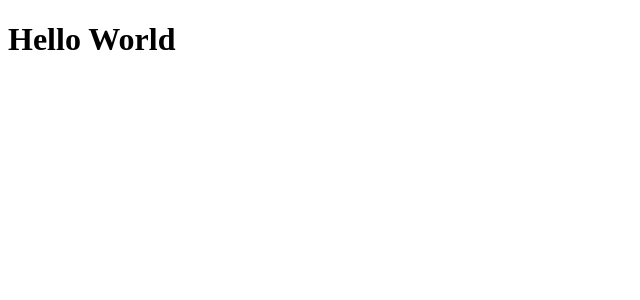
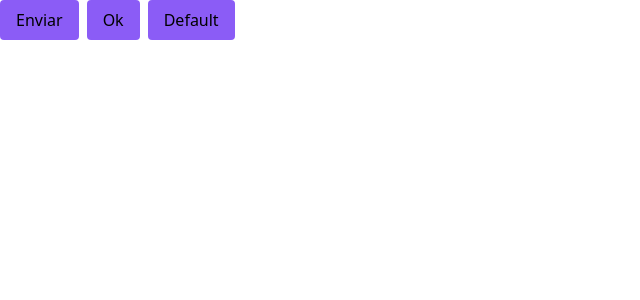
Before and after one commit to mauriciocr22/widgetnlw, a React (Vite) app: page / in a window 1280 px wide. Shown: the top 300 px of the page, without its empty margins (0-640 px from the left). Built offline with nearby package versions, Linux system fonts and the light colour scheme.

Commit message:
feat: installing and first using tailwindcss

```diff
--- a/package.json
+++ b/package.json
@@ -15,6 +15,9 @@
     "@types/react": "^18.0.0",
     "@types/react-dom": "^18.0.0",
     "@vitejs/plugin-react": "^1.3.0",
+    "autoprefixer": "^10.4.7",
+    "postcss": "^8.4.13",
+    "tailwindcss": "^3.0.24",
     "typescript": "^4.6.3",
     "vite": "^2.9.7"
   }
--- /dev/null
+++ b/postcss.config.js
@@ -0,0 +1,6 @@
+module.exports = {
+  plugins: {
+    tailwindcss: {},
+    autoprefixer: {},
+  },
+}
--- a/src/App.tsx
+++ b/src/App.tsx
@@ -1,7 +1,19 @@
-import { useState } from 'react'
+interface ButtonProps {
+  text?: string;
+}
+
+function Button(props: ButtonProps) {
+  return <button className="bg-violet-500 px-4 h-10 rounded hover:bg-violet-700 transition-colors">{props.text ?? 'Default'}</button>
+}
 
 function App() {
-  return <h1>Hello World</h1>
+  return (
+    <div className="flex gap-2">
+      <Button text="Enviar"/>
+      <Button text="Ok"/>
+      <Button />
+    </div>
+  )
 }
 
 export default App
--- /dev/null
+++ b/src/global.css
@@ -0,0 +1,3 @@
+@tailwind base;
+@tailwind components;
+@tailwind utilities;
--- a/src/main.tsx
+++ b/src/main.tsx
@@ -1,6 +1,8 @@
 import React from 'react'
 import ReactDOM from 'react-dom/client'
 import App from './App'
+
+import './global.css';
 
 ReactDOM.createRoot(document.getElementById('root')!).render(
   <React.StrictMode>
--- /dev/null
+++ b/tailwind.config.js
@@ -0,0 +1,7 @@
+module.exports = {
+  content: ["./src/**/*.tsx"],
+  theme: {
+    extend: {},
+  },
+  plugins: [],
+}
```
Also changed, not shown: 1 other file (tests, documents, lock files or other folders).
